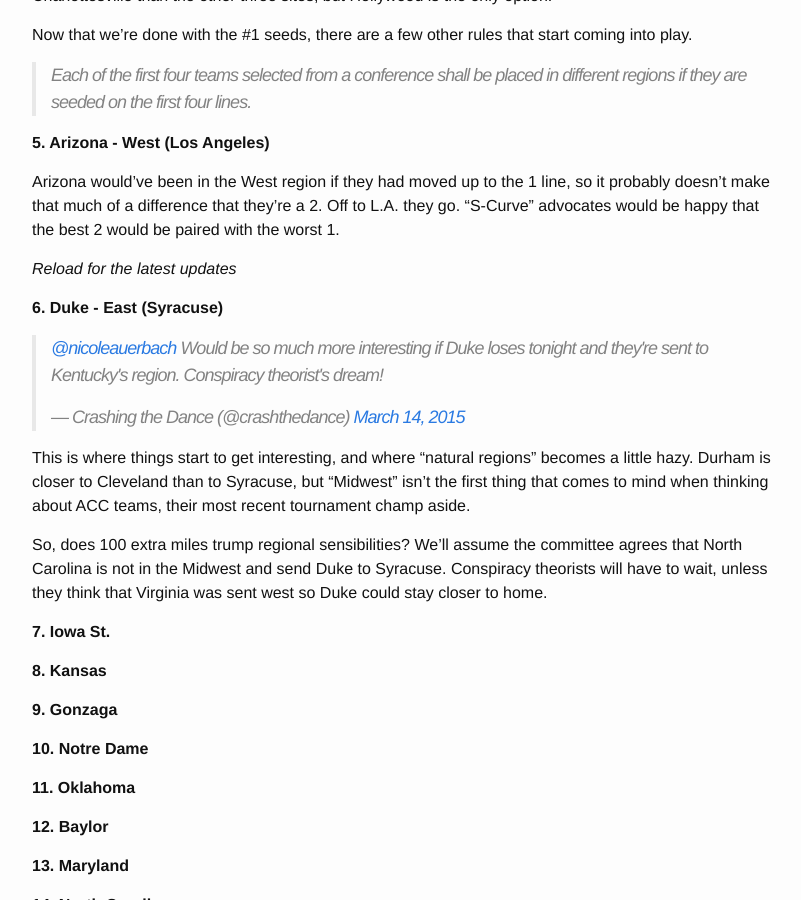
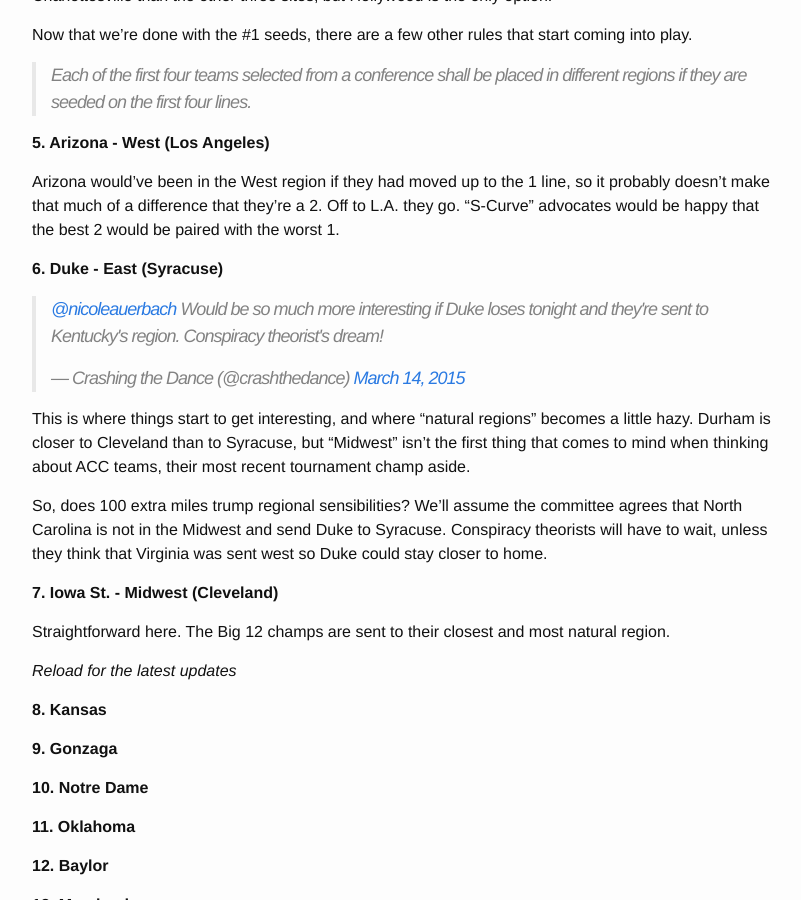
Before and after one commit to crashingthedance/blog.crashingthedance.com, a Jekyll site: the page built from _posts/2015-03-15-mocking_the_bracket.md, in a window 1280 px wide and 900 px high, scrolled down 2433 px. Shown: the whole window, without its empty margins (238-1039 px from the left). Built offline with Jekyll 4.4.1, drawn with Linux system fonts in a browser that asks for light colours; comment, search, counter and statistics services are not loaded.

Commit message:
Mock bracket update

```diff
--- a/_posts/2015-03-15-mocking_the_bracket.md
+++ b/_posts/2015-03-15-mocking_the_bracket.md
@@ -140,9 +140,6 @@ it probably doesn't make that much of a difference that they're a 2. Off to L.A.
 they go. "S-Curve" advocates would be happy that the best 2 would be paired with
 the worst 1.
 
-<a name='latest'></a>
-*Reload for the latest updates*
-
 **6. Duke - East (Syracuse)**
 
 <blockquote class="twitter-tweet" data-conversation="none" lang="en"><p><a
@@ -164,7 +161,13 @@ committee agrees that North Carolina is not in the Midwest and send Duke to
 Syracuse. Conspiracy theorists will have to wait, unless they think that
 Virginia was sent west so Duke could stay closer to home.
 
-**7. Iowa St.**
+**7. Iowa St. - Midwest (Cleveland)**
+
+Straightforward here. The Big 12 champs are sent to their closest and most
+natural region.
+
+<a name='latest'></a>
+*Reload for the latest updates*
 
 **8. Kansas**
 
```
